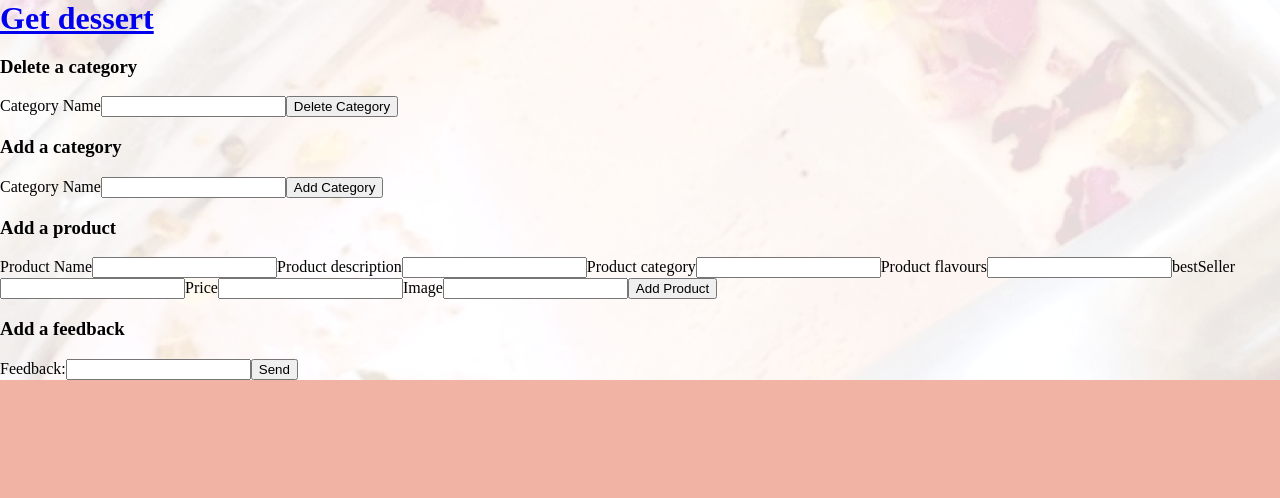
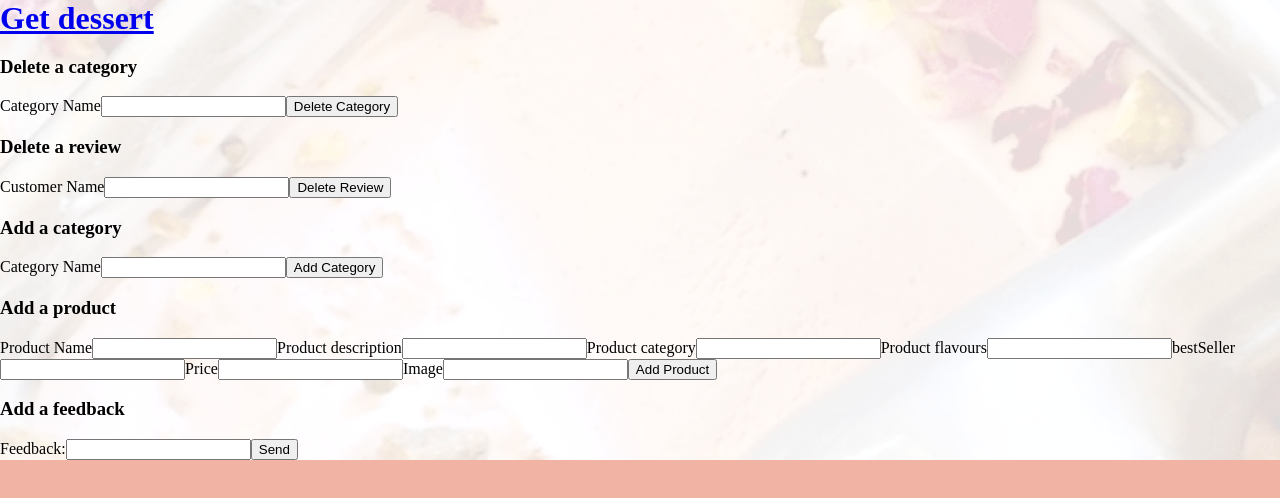
Before and after one commit to zahraaAed/front-end, a React (Create React App) app: page /admin in a window 1280 px wide. Shown: the top 498 px of the page. Built offline with nearby package versions, Linux system fonts and the light colour scheme; no server answers; a web font is replaced by a local one.

Commit message:
added review delete

```diff
--- a/src/components/CategoryDelete.js
+++ b/src/components/CategoryDelete.js
@@ -8,7 +8,7 @@ const CategoryDelete = ({categories}) => {
     try {
       e.preventDefault();
       const category = categories.find((category) => category.categoryName === categoryName);
-      console.log(category)
+      // console.log(category)
 
       const responseCategory = await fetch("/api/categoryRoute/delete/" + category._id, {
         method: "DELETE"
--- /dev/null
+++ b/src/components/ReviewDelete.js
@@ -0,0 +1,47 @@
+import { useState } from "react";
+
+const ReviewDelete = ({reviews}) => { //must rewrite it later in the right way, and to include the product id so it doesnt delete wrong review for same customer
+  const [name, setCustomerName] = useState("");
+  const [error, setError] = useState(null);
+
+  const handleDeleteReview = async (e) => {
+    try {
+      e.preventDefault();
+      const review = reviews.find((review) => review.name === name);
+      // console.log(review)
+
+      const responseReview = await fetch("/api/reviewRoute/delete/" + review._id, {
+        method: "DELETE"
+      });
+      const jsonReview = await responseReview.json();
+      if (!responseReview.ok) {
+        setError(jsonReview.error);
+      }
+      if (responseReview.ok) {
+        setCustomerName("");
+        setError(null);
+        console.log("Review Deleted", jsonReview);
+      }
+    } catch (error) {
+      console.log(error);
+    }
+  }
+
+  return (
+    <>
+      <form className="deleteReview" onSubmit={handleDeleteReview}>
+        <h3>Delete a review</h3>
+        <label>Customer Name</label>
+        <input
+          type="text"
+          onChange={(e) => setCustomerName(e.target.value)}
+          value={name}
+        />
+        <button>Delete Review</button>
+        {error && <div className="ReviewDeleteError">{error}</div>}
+      </form>
+    </>
+  );
+};
+
+export default ReviewDelete;
--- a/src/pages/Admin.js
+++ b/src/pages/Admin.js
@@ -5,6 +5,7 @@ import ProductForm from "../components/ProductForm";
 import ReviewForm from "../components/ReviewForm";
 import FeedbackForm from "../components/FeedbackForm";
 import CategoryDelete from "../components/CategoryDelete";
+import ReviewDelete from "../components/ReviewDelete";
 import "./Admin.css";
 
 const Admin = () => {
@@ -21,9 +22,23 @@ const Admin = () => {
     fetchCategories();
   },[]);
 
+  const [reviews, setReviews] = useState(null);
+  useEffect(() => {
+    const fetchReviews = async () => {
+      const responseReviews = await fetch("/api/reviewRoute/"); //remember to change URL after developement phase so every request points to the right end point
+      const jsonReviews = await responseReviews.json();
+
+      if (responseReviews.ok) {
+        setReviews(jsonReviews);
+      }
+    }
+    fetchReviews();
+  },[]);
+
   return (
     <div className="AdminPanel">
       <CategoryDelete categories={categories} />
+      <ReviewDelete reviews={reviews} />
       <CategoryForm />
       <ProductForm />
       <FeedbackForm />
```
